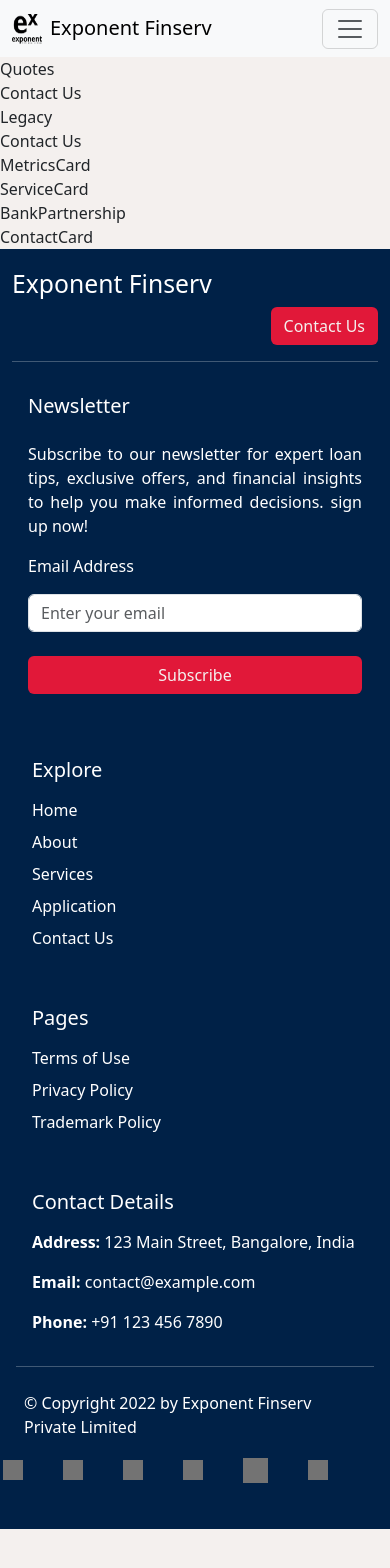
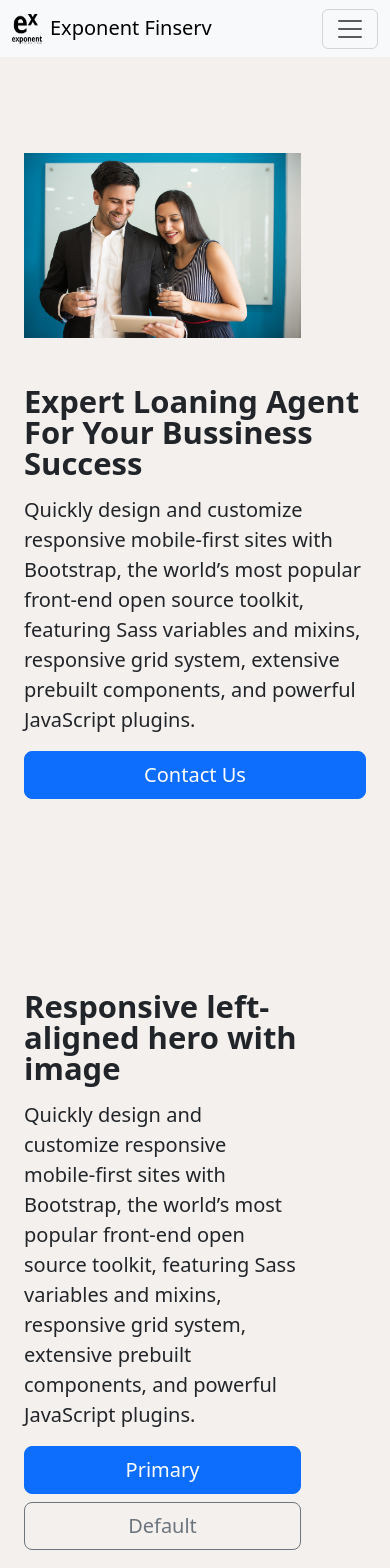
Before and after one commit to hruthiksiva/exponent-finserv, a React (Vite) app: page / in a window 390 px wide. Shown: the top 1568 px of the page. Before the commit the page ends 1529 px from the top, so only its background shows below. Built offline with nearby package versions, Linux system fonts and the light colour scheme; grey boxes are pictures that could not be loaded.

Commit message:
Application Page Setup, Hero Page Setup

```diff
--- /dev/null
+++ b/src/components/ApplicationHero.jsx
@@ -0,0 +1,23 @@
+import ContactForm from "./ContactForm";
+
+const ApplicationHero = () => {
+  return (
+    <div>
+      <div className="container col-xxxl-8 px-4 py-5">
+        <div className="row flex-lg-row-reverse align-items-center g-5 py-5">
+          <div className="col-10 col-sm-8 col-lg-6">
+          <ContactForm />
+          </div>
+          <div className="col-lg-6">
+            <h1 className="display-5 fw-bold lh-1 mb-3">Fast, Flexible Loans</h1>
+            <h1 className="display-5 fw-bold lh-1 mb-3">Tailored Just For You</h1>
+            <p className="lead">Creativity is intelligence having fun.</p>
+
+          </div>
+        </div>
+      </div>
+    </div>
+  )
+}
+
+export default ApplicationHero;
--- /dev/null
+++ b/src/components/BankSlider.jsx
@@ -0,0 +1,8 @@
+
+const BankSlider = () => {
+  return (
+    <div>BankSlider</div>
+  )
+}
+
+export default BankSlider
--- /dev/null
+++ b/src/components/BecomeExponentofuccess.jsx
@@ -0,0 +1,8 @@
+
+const BecomeExponentofuccess = () => {
+  return (
+    <div>BecomeExponentofuccess</div>
+  )
+}
+
+export default BecomeExponentofuccess
--- a/src/components/ContactForm.jsx
+++ b/src/components/ContactForm.jsx
@@ -1,7 +1,27 @@
 
 const ContactForm = () => {
   return (
-    <div>ContactForm</div>
+    <div>
+
+      <form className="p-4 p-md-5 border rounded-3 bg-light">
+          <div className="form-floating mb-3">
+            <input type="email" className="form-control" id="floatingInput" placeholder="name@example.com" />
+            <label htmlFor="floatingInput">Email address</label>
+          </div>
+          <div className="form-floating mb-3">
+            <input type="password" className="form-control" id="floatingPassword" placeholder="Password" />
+            <label htmlFor="floatingPassword">Password</label>
+          </div>
+          <div className="checkbox mb-3">
+            <label>
+              <input type="checkbox" value="remember-me"/> Remember me
+            </label>
+          </div>
+          <button className="w-100 btn btn-lg btn-primary" type="submit">Sign up</button>
+          <hr className="my-4"/>
+          <small className="text-muted">By clicking Sign up, you agree to the terms of use.</small>
+        </form>
+    </div>
   )
 }
 
--- a/src/components/Hero.jsx
+++ b/src/components/Hero.jsx
@@ -1,8 +1,20 @@
 const Hero = () => {
   return (
     <div>
-      <div>Quotes</div>
-      <div>Contact Us</div>
+      <div className="container col-xxl-8 px-4 py-5">
+    <div className="row flex-lg-row-reverse align-items-center g-5 py-5">
+      <div className="col-10 col-sm-8 col-lg-6">
+        <img src="src/assets/images/hero-1.jpg" className="d-block mx-lg-auto img-fluid" alt="Bootstrap Themes" width="1000" height="600" loading="lazy"/>
+      </div>
+      <div className="col-lg-6">
+        <h1 className="display-5 fw-bold lh-1 mb-3">Expert Loaning Agent For Your Bussiness Success</h1>
+        <p className="lead">Quickly design and customize responsive mobile-first sites with Bootstrap, the world’s most popular front-end open source toolkit, featuring Sass variables and mixins, responsive grid system, extensive prebuilt components, and powerful JavaScript plugins.</p>
+        <div className="d-grid gap-2 d-md-flex justify-content-md-start">
+          <button type="button" className="btn btn-primary btn-lg px-4 me-md-2">Contact Us</button>
+        </div>
+      </div>
+    </div>
+  </div>
     </div>
   )
 }
--- a/src/components/Legacy.jsx
+++ b/src/components/Legacy.jsx
@@ -2,8 +2,23 @@
 const Legacy = () => {
   return (
     <div>
-      <div>Legacy</div>
-      <div>Contact Us</div>
+      <div className="container col-xxl-8 px-4 py-5">
+    <div className="row flex-lg-row-reverse align-items-center g-5 py-5">
+      <div className="col-10 col-sm-8 col-lg-6">
+      <h1 className="display-5 fw-bold lh-1 mb-3">Responsive left-aligned hero with image</h1>
+        <p className="lead">Quickly design and customize responsive mobile-first sites with Bootstrap, the world’s most popular front-end open source toolkit, featuring Sass variables and mixins, responsive grid system, extensive prebuilt components, and powerful JavaScript plugins.</p>
+        <div className="d-grid gap-2 d-md-flex justify-content-md-start">
+          <button type="button" className="btn btn-primary btn-lg px-4 me-md-2">Primary</button>
+          <button type="button" className="btn btn-outline-secondary btn-lg px-4">Default</button>
+        </div>
+      </div>
+      <div className="col-lg-6">
+      <img src="bootstrap-themes.png" className="d-block mx-lg-auto img-fluid" alt="Bootstrap Themes" width="700" height="500" loading="lazy"/>
+
+
+      </div>
+    </div>
+  </div>
     </div>
 
   )
--- /dev/null
+++ b/src/components/MetricsCard2.jsx
@@ -0,0 +1,8 @@
+
+const MetricsCard2 = () => {
+  return (
+    <div>MetricsCard2</div>
+  )
+}
+
+export default MetricsCard2
--- /dev/null
+++ b/src/components/ScaleUpwithEase.jsx
@@ -0,0 +1,8 @@
+
+const ScaleUpwithEase = () => {
+  return (
+    <div>ScaleUpwithEase</div>
+  )
+}
+
+export default ScaleUpwithEase
--- /dev/null
+++ b/src/components/ScaleupWithEaseText.jsx
@@ -0,0 +1,8 @@
+
+const ScaleupWithEaseText = () => {
+  return (
+    <div>ScaleupWithEaseText</div>
+  )
+}
+
+export default ScaleupWithEaseText
--- a/src/pages/ApplicationPage.jsx
+++ b/src/pages/ApplicationPage.jsx
@@ -1,7 +1,26 @@
+import ApplicationHero from "../components/ApplicationHero"
+import MetricsCard from "../components/MetricsCard"
+import ServiceCard from "../components/ServiceCard"
+import BankSlider from "../components/BankSlider"
+import BecomeExponentofuccess from "../components/BecomeExponentofuccess"
+import ScaleUpwithEase from "../components/ScaleUpwithEase"
+import MetricsCard2 from "../components/MetricsCard2"
+import ScaleupWithEaseText from "../components/ScaleupWithEaseText"
 
 const ApplicationPage = () => {
   return (
-    <div>ApplicationPage</div>
+    <div>
+      <ApplicationHero />
+      <MetricsCard />
+      <BecomeExponentofuccess />
+      <ServiceCard />
+      <MetricsCard2 />
+      <BankSlider />
+      <ScaleupWithEaseText />
+      <ScaleUpwithEase />
+    </div>
+
+
   )
 }
 
```
Also changed, not shown: 1 other file (tests, documents, lock files or other folders).
